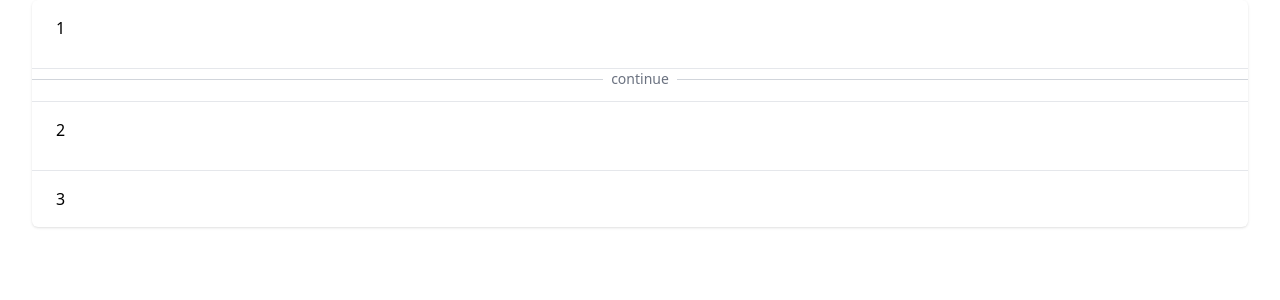
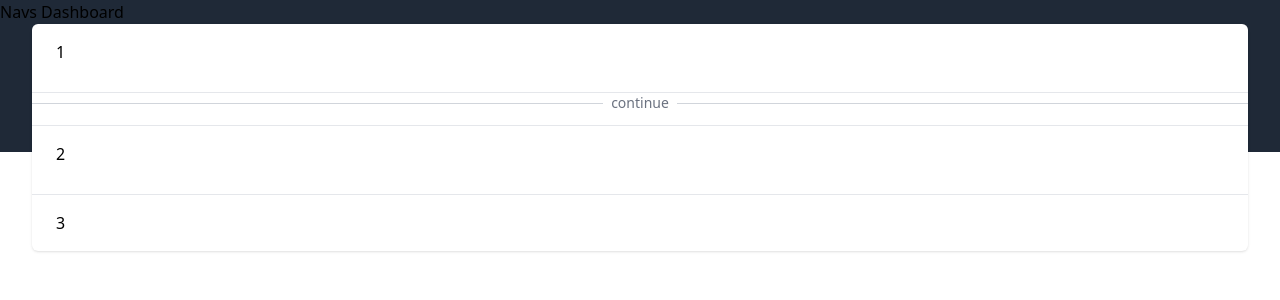
Before and after one commit to bilalthepunjabi/personal, a Vue app: page / in a window 1280 px wide. Shown: the top 300 px of the page. Built offline with nearby package versions, Linux system fonts and the light colour scheme.

Commit message:
--ui -stacked | stacked-overlap

```diff
--- a/index.html
+++ b/index.html
@@ -1,13 +1,13 @@
 <!DOCTYPE html>
-<html lang="en">
+<html lang="en" class="h-full">
   <head>
     <meta charset="UTF-8" />
     <link rel="icon" href="/favicon.ico" />
     <meta name="viewport" content="width=device-width, initial-scale=1.0" />
     <title>Bilal Punjabi</title>
   </head>
-  <body>
-    <div id="app"></div>
+  <body class="h-full">
+    <div id="app" class="h-full"></div>
     <script type="module" src="/src/main.ts"></script>
   </body>
 </html>
--- a/package.json
+++ b/package.json
@@ -12,6 +12,8 @@
     "lint": "eslint . --ext .vue,.js,.jsx,.cjs,.mjs,.ts,.tsx,.cts,.mts --fix --ignore-path .gitignore"
   },
   "dependencies": {
+    "@headlessui/vue": "^1.6.3",
+    "@heroicons/vue": "^1.0.6",
     "pinia": "^2.0.13",
     "vue": "^3.2.33",
     "vue-router": "^4.0.14"
--- a/src/App.vue
+++ b/src/App.vue
@@ -3,12 +3,9 @@ import { defineComponent, defineProps, reactive, ref } from "vue";
 import type { PropType } from "vue";
 import { RouterLink, RouterView } from "vue-router";
 
-import Container from "./ui/layout/Container.vue"
-
 export default defineComponent({
   name: "App",
   components: {
-    Container,
     RouterView,
   },
   data() {
@@ -19,9 +16,7 @@ export default defineComponent({
 </script>
 
 <template>
-  <Container>
-    <RouterView />
-  </Container>
+  <RouterView />
 </template>
 
 <style>
--- /dev/null
+++ b/src/ui/shells/stacked/Stacked.vue
@@ -0,0 +1,29 @@
+<script lang="ts">
+import { defineComponent } from "vue";
+import type { PropType } from "vue";
+
+export default defineComponent({
+  name: "Stacked",
+  props: {},
+  data() {
+    return {};
+  },
+  methods: {},
+});
+</script>
+
+<template>
+<div class="min-h-full">
+  <slot name="nav"></slot>
+  <div class="py-10">
+    <slot name="header"></slot>
+    <main>
+      <div class="max-w-7xl mx-auto sm:px-6 lg:px-8">
+        <!-- Replace with your content -->
+       <slot></slot>
+        <!-- /End replace -->
+      </div>
+    </main>
+  </div>
+</div>
+</template>
--- /dev/null
+++ b/src/ui/shells/stacked/StackedOverlap.vue
@@ -0,0 +1,29 @@
+<script lang="ts">
+import { defineComponent } from "vue";
+import type { PropType } from "vue";
+
+export default defineComponent({
+  name: "StackedOverlap",
+  props: {},
+  data() {
+    return {};
+  },
+  methods: {},
+});
+</script>
+<template>
+<div class="min-h-full">
+  <div class="bg-gray-800 pb-32">
+    <slot name="nav"></slot>
+    <slot name="header"></slot>
+  </div>
+
+  <main class="-mt-32">
+    <div class="max-w-7xl mx-auto pb-12 px-4 sm:px-6 lg:px-8">
+      <!-- Replace with your content -->
+      <slot></slot>
+      <!-- /End replace -->
+    </div>
+  </main>
+</div>
+</template>
--- a/src/views/HomeView.vue
+++ b/src/views/HomeView.vue
@@ -2,15 +2,22 @@
 import List from "../ui/layout/List.vue";
 import Item from "../ui/layout/Item.vue";
 import Divider from "../ui/layout/Divider.vue";
+import StackedOverlap from "../ui/shells/stacked/StackedOverlap.vue";
 </script>
 
 <template>
-  <main>
+  <StackedOverlap>
+    <template #nav>
+      Navs
+    </template>
+    <template #header>
+      Dashboard
+    </template>
     <List>
       <Item> 1 </Item>
       <Divider text="continue" />
       <Item> 2 </Item>
       <Item> 3 </Item>
     </List>
-  </main>
+  </StackedOverlap>
 </template>
```
Also changed, not shown: 1 other file (tests, documents, lock files or other folders).
